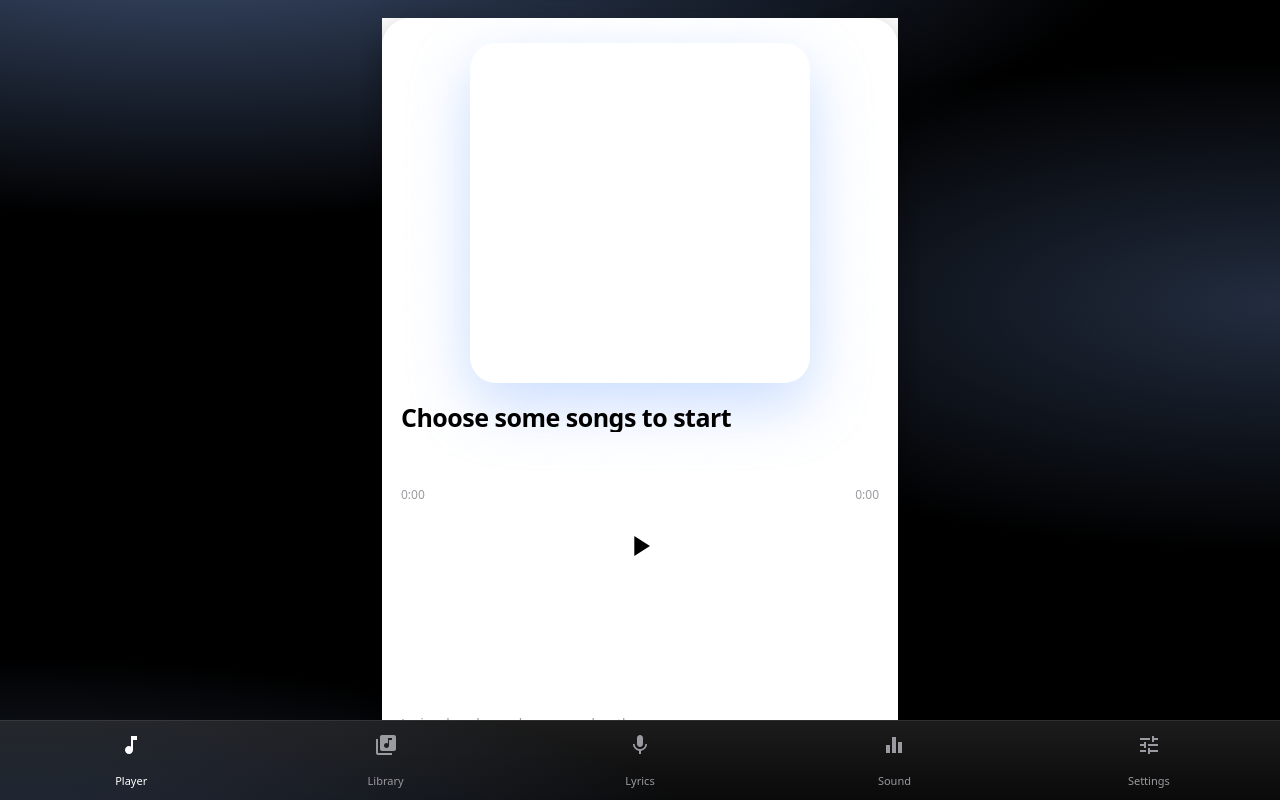
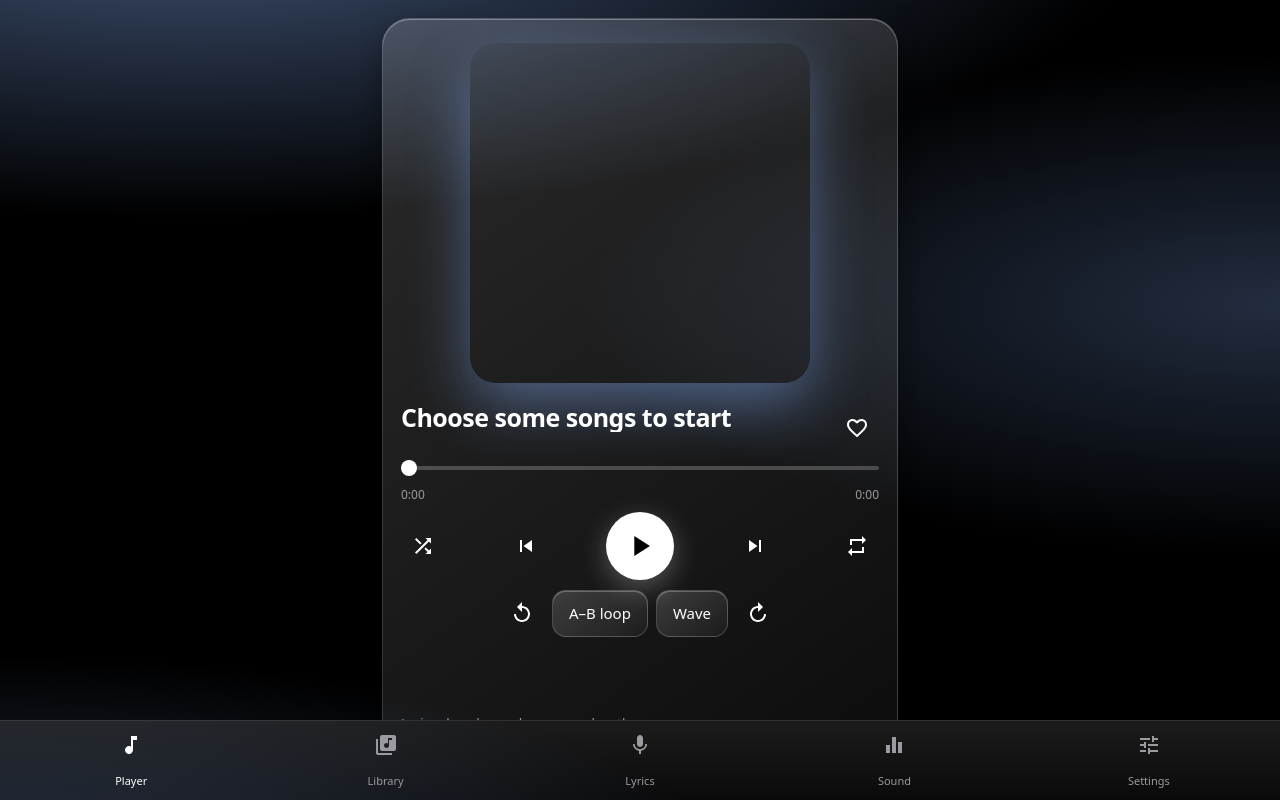
Before and after one commit to zangetsu-pixel/GrooveBox-, a plain HTML site: page index.html in a window 1280 px wide. Drawn offline with Linux system fonts and the light colour scheme.

Commit message:
Unpack groovebox-update3-5-3-1.zip

```diff
--- a/index.html
+++ b/index.html
@@ -2,12 +2,12 @@
 <html lang="en"><head>
 <meta charset="utf-8">
 <meta name="viewport" content="width=device-width,initial-scale=1,viewport-fit=cover">
-<meta name="theme-color" content="#000000">
+<meta name="theme-color" content="#000000"><meta name="color-scheme" content="dark">
 <link rel="manifest" href="manifest.webmanifest">
 <link rel="icon" href="icon-192.png">
 <title>GrooveBox</title>
 <style>
-:root{--acc:#8ab4ff;--gs:45%;--lf:system-ui;--ls:20px;--uf:system-ui;--bg:#000;--s2:rgba(255,255,255,.1);--sh:#161616;--ln:rgba(255,255,255,.1);--tx:#fff;--t2:#9a9aa0;--ic:#000}
+:root{color-scheme:dark;--acc:#8ab4ff;--gs:45%;--lf:system-ui;--ls:20px;--uf:system-ui;--bg:#000;--s2:rgba(255,255,255,.1);--sh:#161616;--ln:rgba(255,255,255,.1);--tx:#fff;--t2:#9a9aa0;--ic:#000}
 body[data-th=dim]{--bg:#121212;--sh:#232323}
 body[data-th=light]{--bg:#fff;--s2:rgba(0,0,0,.07);--sh:#fff;--ln:rgba(0,0,0,.1);--tx:#111;--t2:#666;--ic:#fff}
 body[data-th=tint]{--bg:linear-gradient(180deg,color-mix(in srgb,var(--acc) var(--gs),#000),#000 62%);--sh:#1b1b1b}
@@ -21,7 +21,7 @@ body{background:var(--bg);color:var(--tx);font:16px/1.4 var(--uf),system-ui,sans
 .hd{display:flex;justify-content:space-between;align-items:center;gap:10px;margin-bottom:8px}.hd b{margin:0}
 button,.btn,select,input[type=text],summary{background:var(--s2);color:var(--tx);border:0;border-radius:14px;padding:12px 16px;font:inherit;font-size:15px;cursor:pointer}
 input[type=text]::placeholder{color:var(--t2)}select{max-width:62%}button:active{opacity:.6}
-.on{background:var(--tx)!important;color:var(--ic)!important}
+button.on,label.on{background:var(--tx)!important;color:var(--ic)!important}
 .i{width:24px;height:24px;fill:currentColor;display:block;margin:auto}
 .meta{display:flex;align-items:center;gap:12px}.meta>div{flex:1;min-width:0}
 #np{font-size:25px;font-weight:800;letter-spacing:-.02em;line-height:1.15;overflow:hidden;text-overflow:ellipsis;white-space:nowrap}
@@ -33,9 +33,9 @@ input[type=text]::placeholder{color:var(--t2)}select{max-width:62%}button:active
 .tools,.row{display:flex;gap:8px;align-items:center;justify-content:center;margin-top:10px;flex-wrap:wrap}
 .fl .i{transform:scaleX(-1)}
 input[type=range]{-webkit-appearance:none;appearance:none;width:100%;height:28px;background:transparent}
-input[type=range]::-webkit-slider-runnable-track{height:4px;border-radius:2px;background:var(--s2)}
+input[type=range]::-webkit-slider-runnable-track{height:4px;border-radius:2px;background:rgba(150,150,150,.4)}
 input[type=range]::-webkit-slider-thumb{-webkit-appearance:none;width:16px;height:16px;border-radius:50%;background:var(--tx);margin-top:-6px}
-#seek::-webkit-slider-runnable-track{background:linear-gradient(90deg,var(--tx) var(--p,0%),var(--s2) var(--p,0%))}
+#seek::-webkit-slider-runnable-track{background:linear-gradient(90deg,var(--tx) var(--p,0%),rgba(150,150,150,.4) var(--p,0%))}
 #t{display:flex;justify-content:space-between;color:var(--t2);font-size:12px}
 #vz{width:100%;height:50px;display:block;margin-top:14px}
 #ly,#ly2{font-family:var(--lf),system-ui}#ly{min-height:64px;margin-top:10px;color:var(--t2)}#ly b{display:block;color:var(--tx);font-size:var(--ls);margin:4px 0}
@@ -161,7 +161,7 @@ function init(){
  apply();viz();
 }
 const rt0=document.documentElement.style;
-function apply(){document.body.dataset.th=S.bg||'tint';document.querySelectorAll('[data-bg]').forEach(b=>b.classList.toggle('on',b.dataset.bg==S.bg));$('#uf').value=S.uf;rt0.setProperty('--uf',S.uf);a.volume=S.vol;$('#vol').value=S.vol;$('#bal').value=S.bal;$('#ct').value=S.ct;$('#ct_v').textContent=S.ct+' dB';$('#cr').value=S.cr;$('#cr_v').textContent=S.cr+':1';$('#rvm').value=S.rvm;$('#rvm_v').textContent=Math.round(S.rvm*100)+'%';$('#rvs').value=S.rvs;$('#rvs_v').textContent=S.rvs+' s';$('#sw').value=S.w;$('#sw_v').textContent=Math.round(S.w*100)+'%';drawEq();$('#xf').value=S.xf;$('#xf_v').textContent=S.xf+'s';$('#sr').value=S.sr;$('#qw').value=S.qw;$('#lf').value=S.lf;$('#ls').value=S.ls;$('#gs').value=S.gs;$('#ls_v').textContent=S.ls;const rt=document.documentElement.style;rt.setProperty('--lf',S.lf);rt.setProperty('--ls',S.ls+'px');rt.setProperty('--gs',S.gs+'%');if(S.wl&&!wlk&&navigator.wakeLock)navigator.wakeLock.request('screen').then(l=>wlk=l).catch(()=>{});if(!S.wl&&wlk){wlk.release();wlk=null}
+function apply(){document.body.dataset.th=S.bg||'tint';document.documentElement.style.colorScheme=S.bg=='light'?'light':'dark';document.querySelectorAll('[data-bg]').forEach(b=>b.classList.toggle('on',b.dataset.bg==S.bg));$('#uf').value=S.uf;rt0.setProperty('--uf',S.uf);a.volume=S.vol;$('#vol').value=S.vol;$('#bal').value=S.bal;$('#ct').value=S.ct;$('#ct_v').textContent=S.ct+' dB';$('#cr').value=S.cr;$('#cr_v').textContent=S.cr+':1';$('#rvm').value=S.rvm;$('#rvm_v').textContent=Math.round(S.rvm*100)+'%';$('#rvs').value=S.rvs;$('#rvs_v').textContent=S.rvs+' s';$('#sw').value=S.w;$('#sw_v').textContent=Math.round(S.w*100)+'%';drawEq();$('#xf').value=S.xf;$('#xf_v').textContent=S.xf+'s';$('#sr').value=S.sr;$('#qw').value=S.qw;$('#lf').value=S.lf;$('#ls').value=S.ls;$('#gs').value=S.gs;$('#ls_v').textContent=S.ls;const rt=document.documentElement.style;rt.setProperty('--lf',S.lf);rt.setProperty('--ls',S.ls+'px');rt.setProperty('--gs',S.gs+'%');if(S.wl&&!wlk&&navigator.wakeLock)navigator.wakeLock.request('screen').then(l=>wlk=l).catch(()=>{});if(!S.wl&&wlk){wlk.release();wlk=null}
  $('#pre_v').textContent=S.pre;$('#pre').value=S.pre;$('#spd_v').textContent=S.spd;$('#spd').value=S.spd;
  document.querySelectorAll('.eqs').forEach((e,k)=>e.value=S.eq[k]);
  ['mud','sib','cf','warm','kar','kp','lim','mono','fade','wl','vs','pure','hr','rg','ss','safe'].forEach(k=>$('#'+k).classList.toggle('on',!!S[k]));
@@ -208,7 +208,7 @@ async function getTags(f,lim){
 function showArt(u){const im=new Image();im.onload=()=>{const s=Math.min(im.width,im.height);$('#cv').getContext('2d').drawImage(im,(im.width-s)/2,(im.height-s)/2,s,s,0,0,340,340);
  const t=document.createElement('canvas').getContext('2d');t.canvas.width=t.canvas.height=8;t.drawImage(im,0,0,8,8);
  const d=t.getImageData(0,0,8,8).data;let r=0,g=0,b=0;for(let k=0;k<256;k+=4){r+=d[k];g+=d[k+1];b+=d[k+2]}
- r/=64;g/=64;b/=64;const f=Math.min(2.2,200/(Math.max(r,g,b)||1));
+ r/=64;g/=64;b/=64;const f=Math.min(4,215/(Math.max(r,g,b)||1));
  cov=`rgb(${Math.min(255,r*f)|0},${Math.min(255,g*f)|0},${Math.min(255,b*f)|0})`;apply()};im.src=u;
  ART=u;if('mediaSession' in navigator&&navigator.mediaSession.metadata)navigator.mediaSession.metadata.artwork=[{src:u,sizes:'512x512'}]}
 $('#pre').oninput=e=>{S.pre=+e.target.value;apply();save()};
@@ -352,7 +352,7 @@ render();rl();pt();rp2();
 function toast(m){const t=$('#toast');t.textContent=m;t.style.display='block';clearTimeout(t._h);t._h=setTimeout(()=>t.style.display='none',8000)}
 addEventListener('error',e=>toast('Error: '+e.message));addEventListener('unhandledrejection',e=>toast('Error: '+(e.reason&&e.reason.message||e.reason)));
 a.onerror=()=>toast('This file could not be played'+(a.error?': '+a.error.message:''));
-$('#ver').textContent='Version 3.5.2';
+$('#ver').textContent='Version 3.5.3';
 drawLy();
 apply();
 if('serviceWorker' in navigator)navigator.serviceWorker.register('sw.js').catch(()=>{});
```
Also changed, not shown: 1 other file.
